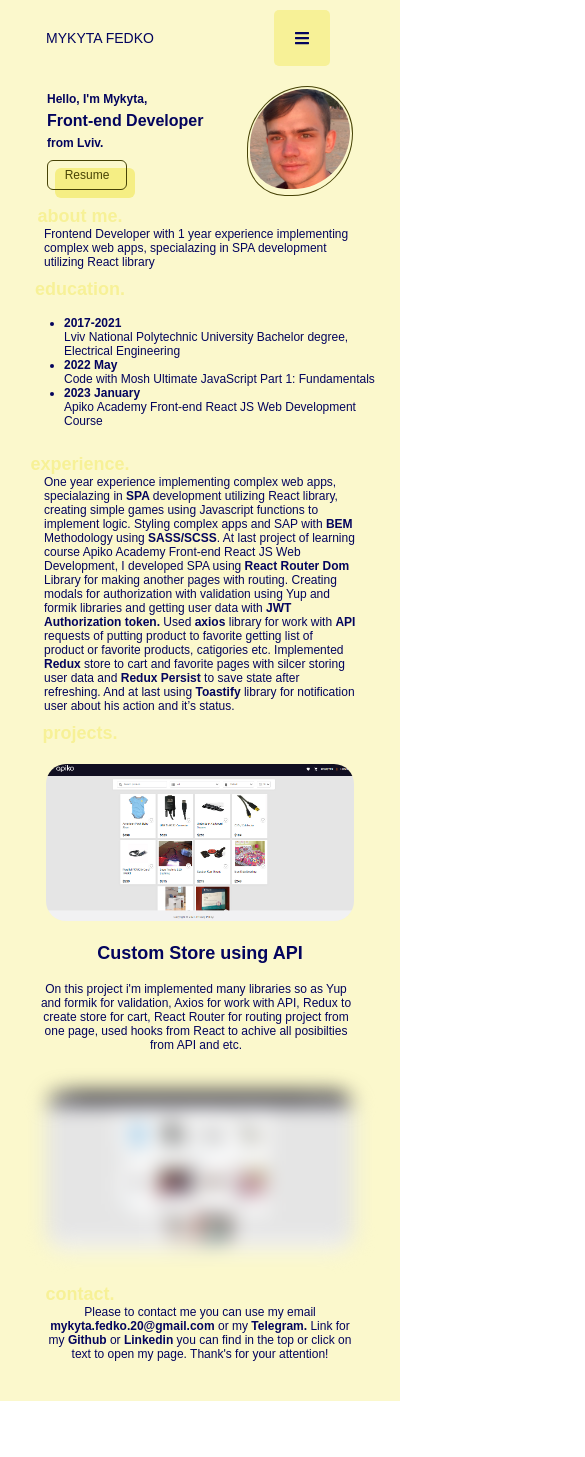
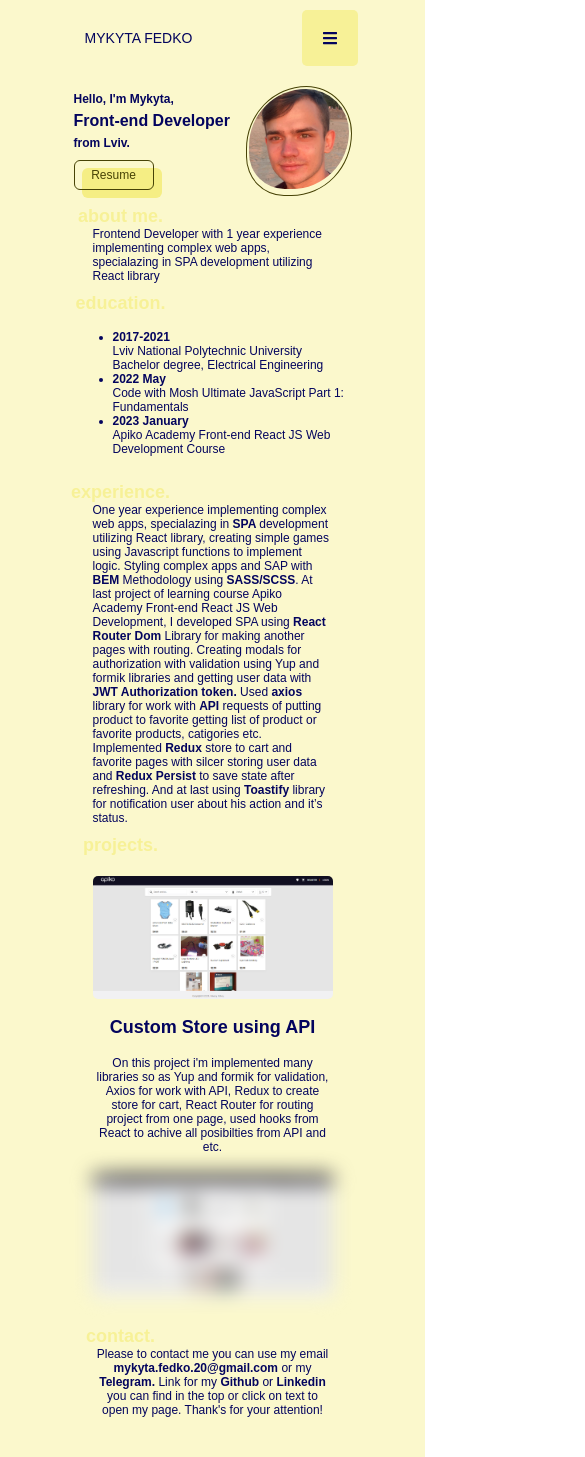
Before and after one commit to NickFedko/Mykyta-Fedko-Portfolio, a React (Create React App) app: page / in a window 390 px wide. Shown: the top 1457 px of the page, 585 px wide, since content can reach past the window. Before the commit the page ends 1401 px from the top, so only its background shows below. Built offline with nearby package versions, Linux system fonts and the light colour scheme.

Commit message:
solve mobile version problem

```diff
--- a/src/App.js
+++ b/src/App.js
@@ -34,7 +34,7 @@ function App() {
         <FaArrowCircleUp
           className='scrollTop'
           onClick={scrollTop}
-          style={{height: 70, display: showScroll ? 'flex' : 'none'}}
+          style={{height: 70, display: 'none'}}
         />
       </main>
       <Footer />
--- a/src/assets/styles/App.css
+++ b/src/assets/styles/App.css
@@ -65,7 +65,7 @@
   align-items: center;
   justify-content: center;
   top: 10px;
-  right: 60px;
+  right: 32px;
   background-color: var(--font-color-light-yellow);
   border-radius: 5px;
   padding: 20px;
@@ -251,10 +251,10 @@
 }
 
 @keyframes fadeIn {
-  0% {
+  100% {
     opacity: 0;
   }
-  100% {
+  0% {
     opacity: 0.5;
   }
 }
@@ -280,15 +280,15 @@
 
 @import url('https://fonts.googleapis.com/css2?family=Poppins:wght@500&display=swap');
 
-@media only screen and (max-width : 420px) {
+@media only screen and (max-width : 425px) {
   .App {
-    width: 400px;
+    width: 425px;
   }
 
   .header__nav__logo {
     font-size: 14px;
     margin-top: 10px;
-    margin-right: 200px;
+    margin-right: 148px;
     align-self: start;
   }
 
@@ -306,16 +306,18 @@
   }
 
   .introduction__info {
-    width: 200px;
+    width: 172px;
   }
 
   .introduction__info h3 {
     font-size: 12px;
+    width: 120px;
   }
 
   .introduction__info h1 {
     font-size: 16px;
     line-height: 30px;
+    width: 160px;
   }
 
   .introduction__photo img {
@@ -332,18 +334,18 @@
   }
 
   .about, .experience {
-    width: 400px;
+    width: 425px;;
   }
 
   .about h1, .experience h1, .footer h1 {
     font-size:  var(--font-size-mobile-large);
-    margin-right: 240px;
+    margin-right: 184px;
     margin-top: 10px;
   }
 
   .about p, .experience p {
     font-size: var(--font-size-mobile-medium);
-    width: 312px;
+    width: 240px;
   }
 
   .about ul li {
@@ -352,17 +354,21 @@
 
   .experience__projects {
     flex-direction: column;
+    display: block;
+    width: 425px;;
   }
 
   .experience__projects__block {
-    width: 320px;
+    display: flex;
+    flex-direction: column;
     justify-content: center;
     align-items: center;
     text-align: center;
   }
 
   .experience__projects__block img {
-    width: 308px;
+    width: 240px;
+    border-radius: 5px;
   }
 
   .experience__projects__block h3 {
@@ -375,18 +381,17 @@
 
   .experience__projects__block span {
     font-size: var(--font-size-mobile-large);
-    top: 72px;
-    left: 108px;
+    top: 56px;
+    left: 100px;
   }
 
   .footer  p {
-    width: 308px;
+    width: 240px;
     font-size: var(--font-size-mobile-medium);
     text-align: center;
   }
 
   body {
-    width: 400px;
-    margin: 0;
+    max-width: 425px;;
   }
 }
```
